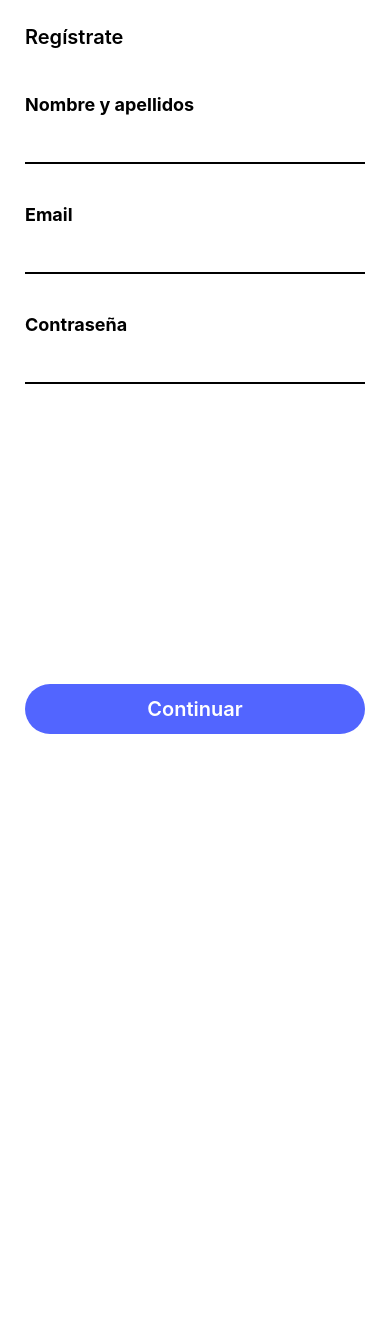
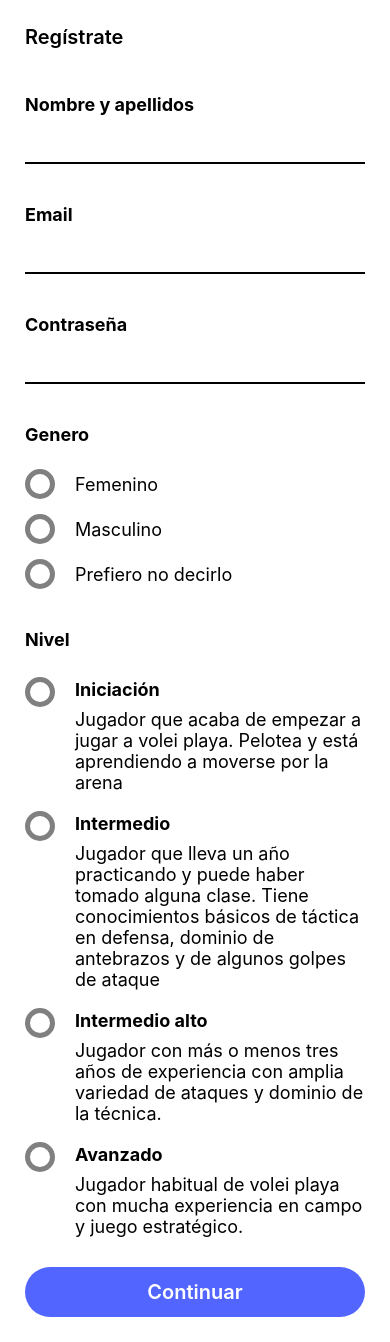
Before and after one commit to mireiarull/skyball-ReactNative-front, a React Native app: screen / in a window 390 px wide. Before the commit the page ends 844 px from the top, so only its background shows below. Built offline with nearby package versions, Linux system fonts and the light colour scheme.

Commit message:
Add register form with native styles

```diff
--- a/App.tsx
+++ b/App.tsx
@@ -1,29 +1,17 @@
 import { StatusBar } from "expo-status-bar";
-import {
-  Alert,
-  Button,
-  StyleSheet,
-  Text,
-  TouchableOpacity,
-  View,
-} from "react-native";
+import { View } from "react-native";
 import React from "react";
-import RegisterForm from "./src/components/RegisterForm/RegisterForm";
+import { Provider } from "react-redux";
+import { store } from "./src/redux/store";
+import RegisterScreen from "./src/screens/RegisterScreen";
 
 export default function App() {
   return (
-    <View>
-      <RegisterForm />
-      <StatusBar style="auto" />
-    </View>
+    <Provider store={store}>
+      <View>
+        <RegisterScreen />
+        <StatusBar style="auto" />
+      </View>
+    </Provider>
   );
 }
-
-// Const styles = StyleSheet.create({
-//   container: {
-//     alignItems: "center",
-//     backgroundColor: "#fff",
-//     flex: 1,
-//     justifyContent: "center",
-//   },
-// });
--- a/package.json
+++ b/package.json
@@ -20,6 +20,7 @@
   },
   "dependencies": {
     "@expo/webpack-config": "^0.17.2",
+    "@react-native-community/checkbox": "^0.5.14",
     "@react-native-community/masked-view": "^0.1.11",
     "@react-navigation/native": "^6.0.13",
     "@react-navigation/stack": "^6.3.4",
@@ -36,6 +37,7 @@
     "react-native": "0.70.5",
     "react-native-dotenv": "^3.4.2",
     "react-native-gesture-handler": "~2.8.0",
+    "react-native-multiple-choice-picker": "^1.0.6",
     "react-native-reanimated": "~2.12.0",
     "react-native-safe-area-context": "4.4.1",
     "react-native-screens": "~3.18.0",
--- a/src/components/RegisterForm/RegisterForm.tsx
+++ b/src/components/RegisterForm/RegisterForm.tsx
@@ -1,19 +1,49 @@
-import React from "react";
+import React, { useState } from "react";
 import {
+  Button,
   KeyboardAvoidingView,
-  SafeAreaView,
   Text,
   TextInput,
   TouchableOpacity,
   View,
 } from "react-native";
+import useUser from "../../hooks/useUser/useUser";
+import { type UserRegisterCredentials } from "../../types";
 import styles from "./RegisterFormStyled";
 
 const RegisterForm = (): JSX.Element => {
-  const onSubmit = () => {};
+  const { registerUser } = useUser();
+
+  const intialFormData: UserRegisterCredentials = {
+    password: "",
+    email: "",
+    name: "",
+    gender: "",
+    level: 0,
+  };
+
+  const [formData, setFormData] = useState(intialFormData);
+
+  const handleFormChange = (text: string, identify: string) => {
+    setFormData({
+      ...formData,
+      [identify]: text,
+    });
+  };
+
+  const handleSubmit = async () => {
+    const formDataToSubmit: UserRegisterCredentials = {
+      password: formData.password,
+      email: formData.email,
+      name: formData.name,
+      gender: formData.gender,
+      level: formData.level,
+    };
+
+    await registerUser(formDataToSubmit);
+  };
 
   return (
-    <SafeAreaView>
     <KeyboardAvoidingView behavior="padding" enabled={true}>
       <View style={styles.container}>
         <Text style={styles.title}>Regístrate</Text>
@@ -24,38 +54,157 @@ const RegisterForm = (): JSX.Element => {
               style={styles.input}
               testID="name"
               maxLength={20}
+              value={formData.name}
               textContentType="name"
+              accessibilityLabel="name"
+              onChangeText={(data) => {
+                handleFormChange(data, "name");
+              }}
             />
           </View>
           <View>
             <Text style={styles.label}>Email</Text>
             <TextInput
               style={styles.input}
+              testID="email"
+              maxLength={32}
+              value={formData.email}
               textContentType="emailAddress"
-                testID="email"
               accessibilityLabel="email"
-                maxLength={32}
+              onChangeText={(data) => {
+                handleFormChange(data, "email");
+              }}
             />
           </View>
           <View>
             <Text style={styles.label}>Contraseña</Text>
             <TextInput
+              secureTextEntry={true}
               style={styles.input}
+              testID="password"
+              maxLength={32}
+              value={formData.password}
               textContentType="password"
-                testID="password"
               accessibilityLabel="password"
-                maxLength={32}
+              onChangeText={(data) => {
+                handleFormChange(data, "password");
+              }}
             />
+          </View>
+          <View>
+            <Text style={styles.label}>Genero</Text>
+            <View style={styles.checkboxContainer}>
+              <TouchableOpacity
+                style={
+                  formData.gender === "F"
+                    ? styles.checkboxActive
+                    : styles.checkbox
+                }
+                onPress={() => {
+                  setFormData({ ...formData, gender: "F" });
+                }}
+              />
+              <Text style={styles.checkboxLabel}>Femenino</Text>
+            </View>
+            <View style={styles.checkboxContainer}>
+              <TouchableOpacity
+                style={
+                  formData.gender === "M"
+                    ? styles.checkboxActive
+                    : styles.checkbox
+                }
+                onPress={() => {
+                  setFormData({ ...formData, gender: "M" });
+                }}
+              />
+              <Text style={styles.checkboxLabel}>Masculino</Text>
+            </View>
+            <View style={styles.checkboxContainer}>
+              <TouchableOpacity
+                style={
+                  formData.gender === "X"
+                    ? styles.checkboxActive
+                    : styles.checkbox
+                }
+                onPress={() => {
+                  setFormData({ ...formData, gender: "X" });
+                }}
+              />
+              <Text style={styles.checkboxLabel}>Prefiero no decirlo</Text>
+            </View>
+          </View>
+          <View>
+            <Text style={styles.label}>Nivel</Text>
+            <View style={styles.checkboxContainer}>
+              <TouchableOpacity
+                style={
+                  formData.level === 1 ? styles.checkboxActive : styles.checkbox
+                }
+                onPress={() => {
+                  setFormData({ ...formData, level: 1 });
+                }}
+              />
+              <Text style={styles.checkboxLabelTitle}>Iniciación</Text>
+            </View>
+            <Text style={styles.checkboxDescription}>
+              Jugador que acaba de empezar a jugar a volei playa. Pelotea y está
+              aprendiendo a moverse por la arena
+            </Text>
+            <View style={styles.checkboxContainer}>
+              <TouchableOpacity
+                style={
+                  formData.level === 2 ? styles.checkboxActive : styles.checkbox
+                }
+                onPress={() => {
+                  setFormData({ ...formData, level: 2 });
+                }}
+              />
+              <Text style={styles.checkboxLabelTitle}>Intermedio</Text>
+            </View>
+            <Text style={styles.checkboxDescription}>
+              Jugador que lleva un año practicando y puede haber tomado alguna
+              clase. Tiene conocimientos básicos de táctica en defensa, dominio
+              de antebrazos y de algunos golpes de ataque
+            </Text>
+            <View style={styles.checkboxContainer}>
+              <TouchableOpacity
+                style={
+                  formData.level === 3 ? styles.checkboxActive : styles.checkbox
+                }
+                onPress={() => {
+                  setFormData({ ...formData, level: 3 });
+                }}
+              />
+              <Text style={styles.checkboxLabelTitle}>Intermedio alto</Text>
+            </View>
+            <Text style={styles.checkboxDescription}>
+              Jugador con más o menos tres años de experiencia con amplia
+              variedad de ataques y dominio de la técnica.
+            </Text>
+            <View style={styles.checkboxContainer}>
+              <TouchableOpacity
+                style={
+                  formData.level === 4 ? styles.checkboxActive : styles.checkbox
+                }
+                onPress={() => {
+                  setFormData({ ...formData, level: 4 });
+                }}
+              />
+              <Text style={styles.checkboxLabelTitle}>Avanzado</Text>
+            </View>
+            <Text style={styles.checkboxDescription}>
+              Jugador habitual de volei playa con mucha experiencia en campo y
+              juego estratégico.
+            </Text>
           </View>
         </View>
         <View style={styles.buttonContainer}>
-            <TouchableOpacity onPress={onSubmit} style={styles.button}>
+          <TouchableOpacity onPress={handleSubmit} style={styles.button}>
             <Text style={styles.buttonText}>Continuar</Text>
           </TouchableOpacity>
         </View>
       </View>
     </KeyboardAvoidingView>
-    </SafeAreaView>
   );
 };
 
--- a/src/components/RegisterForm/RegisterFormStyled.tsx
+++ b/src/components/RegisterForm/RegisterFormStyled.tsx
@@ -3,6 +3,7 @@ import { StyleSheet } from "react-native";
 
 const styles = StyleSheet.create({
   container: {
+    display: "flex",
     padding: 25,
   },
   input: {
@@ -40,13 +41,60 @@ const styles = StyleSheet.create({
     borderRadius: 90,
     backgroundColor: "#5265FF",
     padding: 10,
-    marginTop: 300,
+    marginTop: 30,
   },
   buttonText: {
     color: "white",
     fontSize: 20,
     fontWeight: "600",
   },
+  checkbox: {
+    width: 15,
+    borderWidth: 5,
+    borderColor: "grey",
+    height: 15,
+    alignItems: "center",
+    justifyContent: "center",
+    borderRadius: 100,
+    backgroundColor: "white",
+    padding: 10,
+    marginTop: 15,
+  },
+  checkboxActive: {
+    width: 15,
+    borderWidth: 5,
+    borderColor: "grey",
+    height: 15,
+    alignItems: "center",
+    justifyContent: "center",
+    borderRadius: 100,
+    backgroundColor: "#5265FF",
+    padding: 10,
+    marginTop: 15,
+  },
+  checkboxContainer: {
+    display: "flex",
+    flexDirection: "row",
+    alignItems: "center",
+  },
+  checkboxLabel: {
+    marginLeft: 20,
+    fontSize: 18,
+    marginTop: 15,
+  },
+  checkboxLabelTitle: {
+    marginLeft: 20,
+    height: 30,
+    fontSize: 18,
+    fontWeight: "bold",
+    marginTop: 20,
+    color: "black",
+  },
+  checkboxDescription: {
+    display: "flex",
+    fontSize: 18,
+    marginLeft: 50,
+  },
 });
 
 export default styles;
--- a/tsconfig.json
+++ b/tsconfig.json
@@ -3,5 +3,5 @@
   "compilerOptions": {
     "strict": true
   },
-  "typeRoots": ["./types"]
+  "typeRoots": ["./src/types"]
 }
```
Also changed, not shown: src/types/env.d.ts (renamed from env.d.ts), 1 other file (tests, documents, lock files or other folders). Lines whose indentation alone changed are shown as unchanged.
